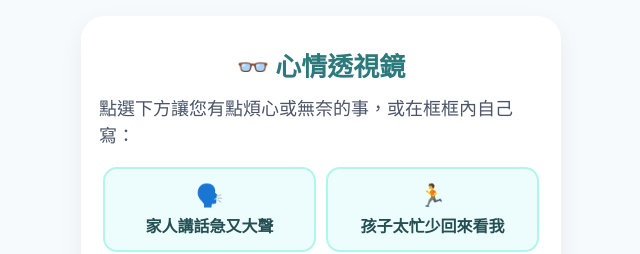
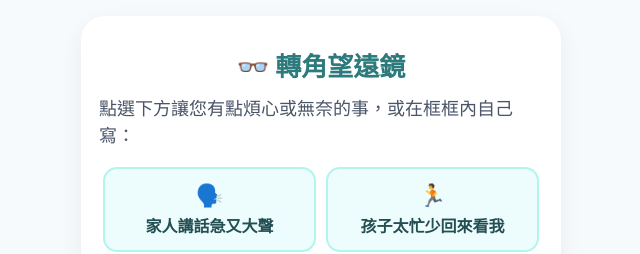
Before and after one commit to KeepaGratitudeJournal/789, a plain HTML site: page index.html in a window 1280 px wide. Shown: the top 254 px of the page, 319-959 px from the left. Drawn offline with Linux system fonts and the light colour scheme.

Commit message:
Update index.html

```diff
--- a/index.html
+++ b/index.html
@@ -145,7 +145,7 @@
 <body>
 
 <div class="container">
-  <div class="title">👓 心情透視鏡</div>
+  <div class="title">👓 轉角望遠鏡</div>
   <div class="guide-text">
     點選下方讓您有點煩心或無奈的事，或在框框內自己寫：
   </div>
```
